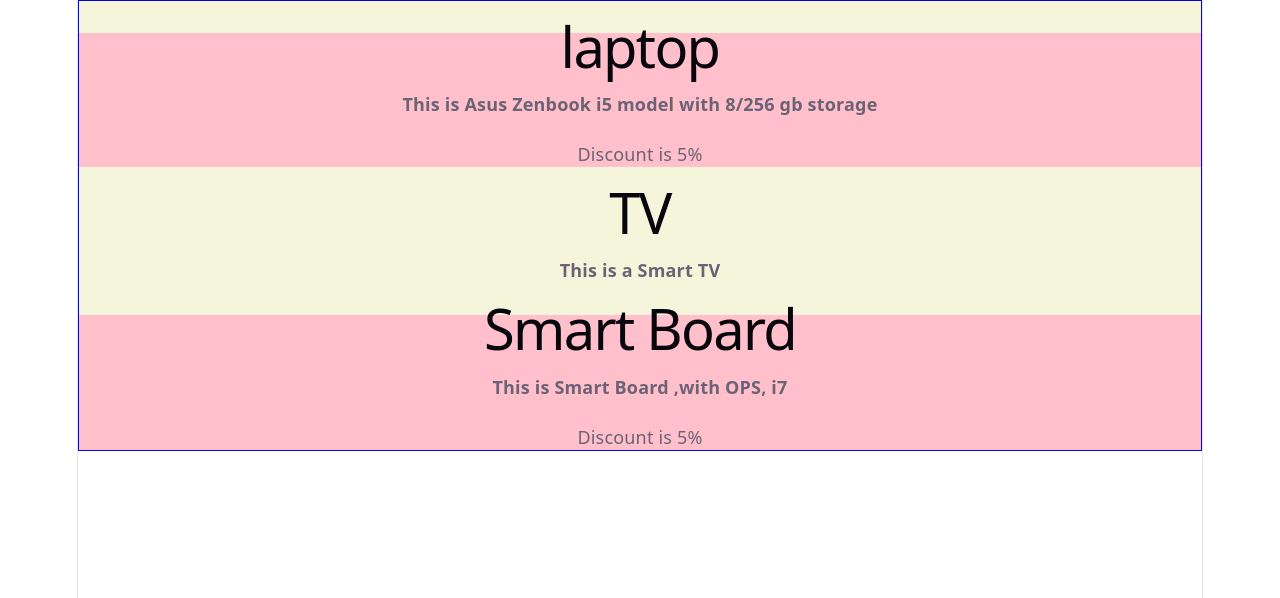
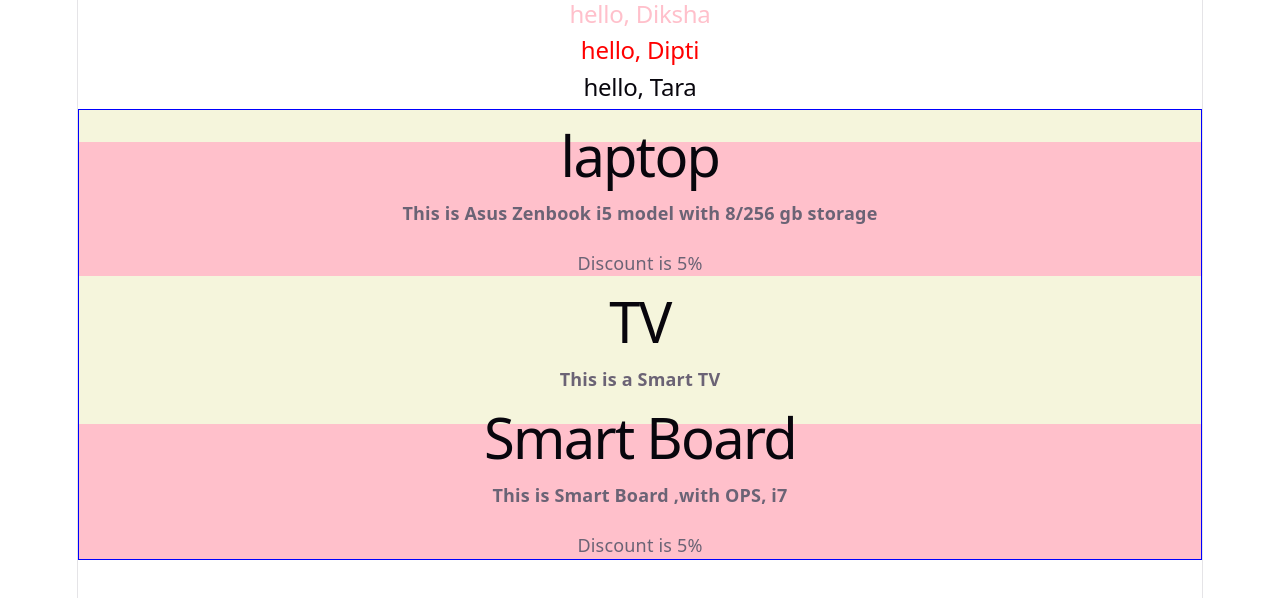
Before and after one commit to sadiksha-kc-neupane/React_Learning, a React (Vite) app: page / in a window 1280 px wide. Shown: the top 598 px of the page. Built offline with nearby package versions, Linux system fonts and the light colour scheme.

Commit message:
showed a hello message to the user in different colors ,passed 2 values as props : userName & textColor

```diff
--- a/src/App.jsx
+++ b/src/App.jsx
@@ -2,6 +2,7 @@
 // import Title from "./Title.jsx";
 import { Title } from "./Title.jsx";
 import Product_Desc from "./Product&Desc.jsx";
+import Message from "./msg.jsx";
 
 // let name = "diksha";
 // let caste = "K.C";
@@ -10,6 +11,9 @@
 function App() {
   return (
     <>
+      <Message userName="Diksha" textColor="pink" />
+      <Message userName="Dipti" textColor="Red" />
+      <Message userName="Tara" textolor="green" />
       <Product_Desc />
     </>
   );
--- /dev/null
+++ b/src/msg.jsx
@@ -0,0 +1,11 @@
+function Message({ userName, textColor }) {
+  //   let styles = { color: textColor };
+
+  return (
+    <>
+      <h2 style={{ color: textColor }}>hello, {userName}</h2>
+    </>
+  );
+}
+
+export default Message;
```
